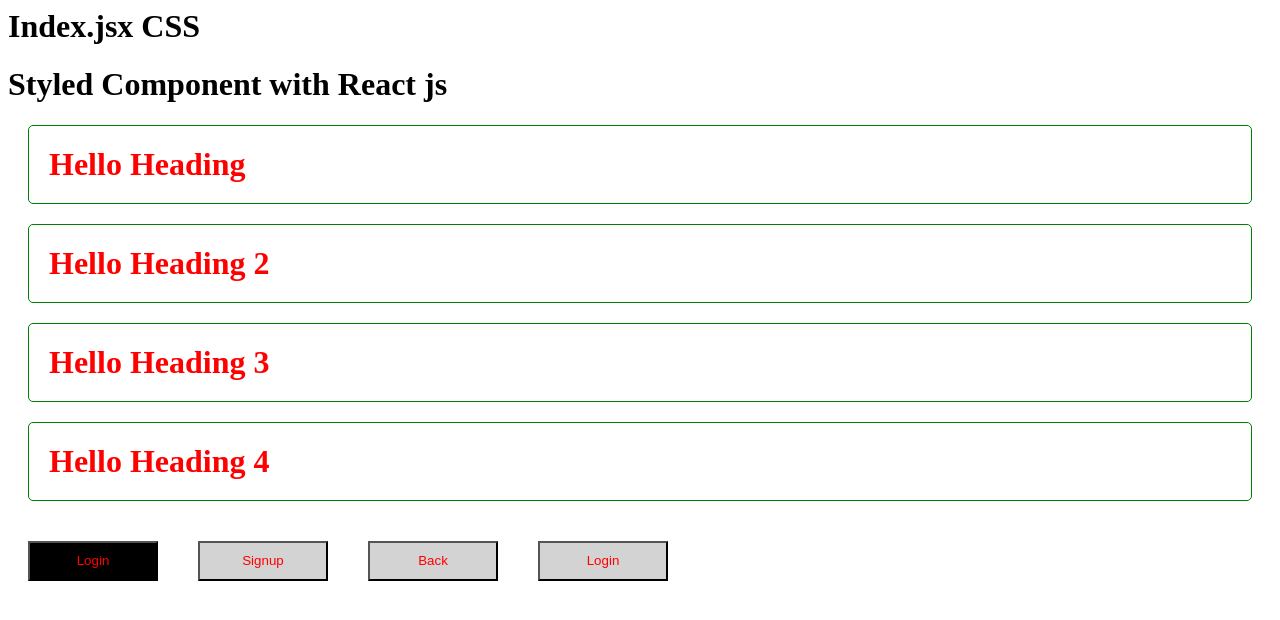
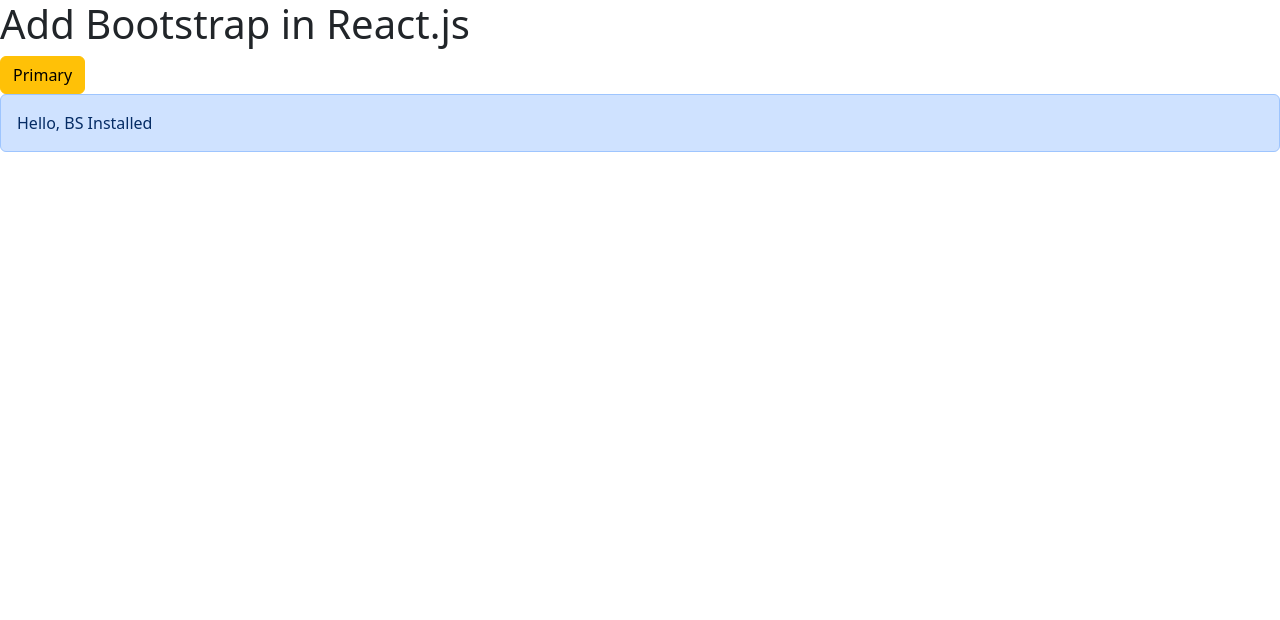
Before and after one commit to shivrajpro/react-step-by-step, a React (Vite) app: page / in a window 1280 px wide. Shown: the top 620 px of the page. Built offline with nearby package versions, Linux system fonts and the light colour scheme.

Commit message:
adding bootstrap in react

```diff
--- a/package.json
+++ b/package.json
@@ -5,7 +5,9 @@
   "keywords": [],
   "main": "src/index.tsx",
   "dependencies": {
+    "bootstrap": "^5.3.7",
     "react": "^19.0.0",
+    "react-bootstrap": "^2.10.10",
     "react-dom": "^19.0.0",
     "styled-components": "^6.1.19"
   },
--- a/src/App.jsx
+++ b/src/App.jsx
@@ -1,40 +1,12 @@
-import styled from "styled-components";
+import Button from "react-bootstrap/Button";
+import Alert from "react-bootstrap/Alert";
 
-// const Heading =styled.h1`
-// color:red;
-// border:1px solid green;
-// border-radius:5px;
-// margin:20px;
-// padding:20px
-// `
-
-const Heading = styled.h1({
-  color: "red",
-  border: "1px solid green",
-  borderRadius: "5px",
-  margin: "20px",
-  padding: "20px",
-});
-
-const StyleBtn = styled.button`
-  color: red;
-  width: 130px;
-  height: 40px;
-  margin: 20px;
-  background-color: ${(props) => props.color || "lightgray"};
-`;
 function App() {
   return (
     <>
-      <h1>Styled Component with React js</h1>
-      <Heading>Hello Heading</Heading>
-      <Heading>Hello Heading 2</Heading>
-      <Heading>Hello Heading 3</Heading>
-      <Heading>Hello Heading 4</Heading>
-      <StyleBtn color="black">Login</StyleBtn>
-      <StyleBtn>Signup</StyleBtn>
-      <StyleBtn>Back</StyleBtn>
-      <StyleBtn>Login</StyleBtn>
+      <h1>Add Bootstrap in React.js</h1>
+      <Button variant="warning">Primary</Button>
+      <Alert>Hello, BS Installed</Alert>
     </>
   );
 }
--- a/src/index.jsx
+++ b/src/index.jsx
@@ -1,6 +1,6 @@
 import { StrictMode } from "react";
 import { createRoot } from "react-dom/client";
-
+import "bootstrap/dist/css/bootstrap.min.css";
 import App from "./App";
 
 const rootElement = document.getElementById("root");
@@ -8,7 +8,6 @@
 
 root.render(
   <StrictMode>
-    <h1 className="heading">Index.jsx CSS</h1>
     <App />
   </StrictMode>
 );
```
Also changed, not shown: 1 other file (tests, documents, lock files or other folders).
